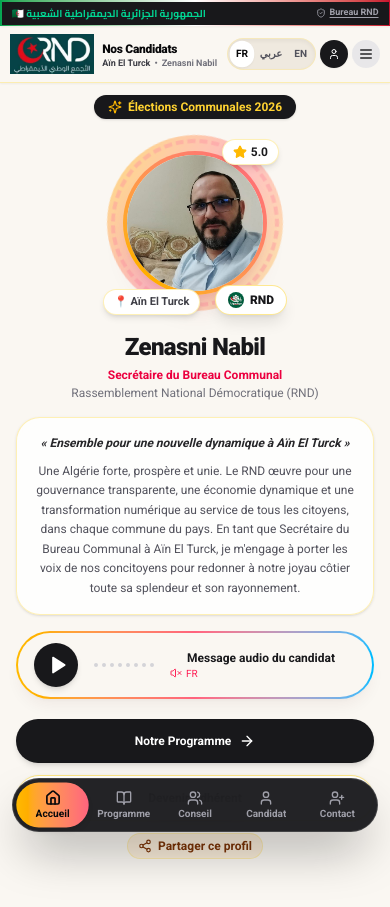
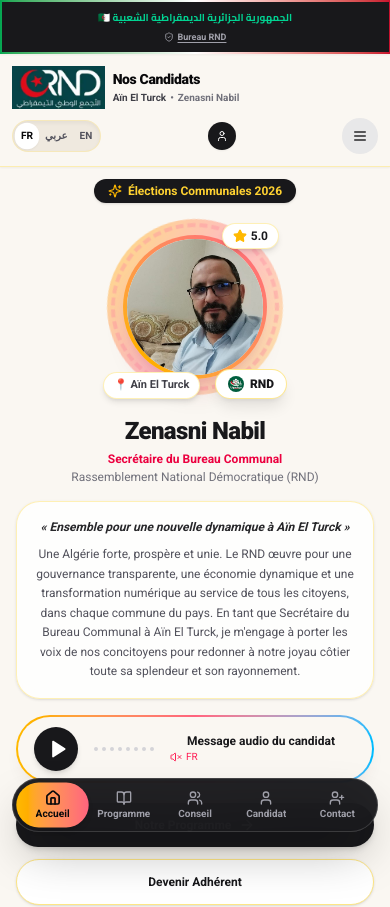
Before and after one commit to Connacri/rnd, a React (Vite) app: page / in a window 390 px wide. Shown: the top 907 px of the page. Built offline with nearby package versions, Linux system fonts and the light colour scheme.

Commit message:
fix(ui): make mobile navbar spacious and readable

```diff
--- a/src/components/Navbar.tsx
+++ b/src/components/Navbar.tsx
@@ -35,12 +35,12 @@ export const Navbar: React.FC<NavbarProps> = ({ onNavigate, currentPage }) => {
   };
 
   return (
-    <header className="sticky top-0 z-40 backdrop-blur-md bg-[#FAF7F2]/95 dark:bg-[#141312]/95 border-b border-amber-200/60 dark:border-zinc-800/70 shadow-xs transition-colors w-full overflow-hidden">
+    <header className="sticky top-0 z-40 backdrop-blur-md bg-[#FAF7F2]/95 dark:bg-[#141312]/95 border-b border-amber-200/60 dark:border-zinc-800/70 shadow-xs transition-colors w-full overflow-visible">
       {/* ================= OFFICIAL ALGERIAN RND PARTY TOP RIBBON ================= */}
       <div className="bg-gradient-to-r from-[#00A651] via-[#FFFFFF] to-[#C8102E] p-[1.5px] shadow-xs">
-        <div className="bg-[#18181B] text-white py-1 px-2.5 sm:px-4 text-[10px] sm:text-[11px] font-bold flex items-center justify-between gap-2 overflow-hidden">
-          <div className="flex items-center gap-1.5 sm:gap-2 truncate min-w-0">
-            <span className="font-arabic text-emerald-400 truncate flex-shrink">
+        <div className="bg-[#18181B] text-white py-2 sm:py-1 px-3 sm:px-4 text-[10px] sm:text-[11px] font-bold flex flex-col sm:flex-row items-center sm:justify-between gap-1.5 sm:gap-2">
+          <div className="flex flex-wrap items-center justify-center sm:justify-start gap-x-1.5 sm:gap-2 gap-y-0.5 min-w-0 text-center sm:text-left">
+            <span className="font-arabic text-emerald-400 whitespace-normal">
               🇩🇿 الجمهورية الجزائرية الديمقراطية الشعبية
             </span>
             <span className="hidden sm:inline text-zinc-500">•</span>
@@ -77,23 +77,23 @@ export const Navbar: React.FC<NavbarProps> = ({ onNavigate, currentPage }) => {
       </div>
 
       {/* ================= MAIN PARTY HEADER BAR ================= */}
-      <div className="max-w-6xl mx-auto px-2.5 sm:px-6 py-2 sm:py-2.5 flex items-center justify-between gap-1.5 sm:gap-4 w-full">
+      <div className="max-w-6xl mx-auto px-3 sm:px-6 py-3 sm:py-2.5 flex flex-col sm:flex-row sm:items-center sm:justify-between gap-2 sm:gap-4 w-full">
         {/* Official logo & title */}
         <button
           onClick={() => handleNavClick('home')}
-          className="flex items-center gap-2 sm:gap-3 text-left group transition-transform active:scale-95 min-w-0 flex-shrink cursor-pointer"
+          className="w-full sm:w-auto flex items-center gap-2 sm:gap-3 text-left group transition-transform active:scale-95 min-w-0 cursor-pointer"
         >
           {/* Official RND logo supplied for the campaign */}
           <img
             src={`${import.meta.env.BASE_URL}assets/images/rnd-logo-header.webp`}
             alt="RND — التجمع الوطني الديمقراطي"
-            className="h-10 sm:h-12 w-auto max-w-[132px] sm:max-w-[168px] object-contain flex-shrink-0 group-hover:scale-[1.02] transition-transform"
+            className="h-11 sm:h-12 w-auto max-w-[112px] sm:max-w-[168px] object-contain flex-shrink-0 group-hover:scale-[1.02] transition-transform"
             loading="eager"
           />
 
-          <div className="min-w-0 truncate">
-            <div className="flex items-center gap-1 sm:gap-1.5 truncate">
-              <span className="font-black text-xs sm:text-sm tracking-tight text-zinc-950 dark:text-zinc-50 font-sans truncate">
+          <div className="min-w-0 flex-1">
+            <div className="flex flex-wrap items-center gap-x-1 sm:gap-x-1.5 gap-y-0.5">
+              <span className="font-black text-sm sm:text-sm leading-tight tracking-tight text-zinc-950 dark:text-zinc-50 font-sans whitespace-normal">
                 Nos Candidats
               </span>
               <span className="hidden md:inline font-arabic font-extrabold text-[11px] sm:text-xs text-rose-600 dark:text-rose-400 truncate">
@@ -103,7 +103,7 @@ export const Navbar: React.FC<NavbarProps> = ({ onNavigate, currentPage }) => {
                 2026
               </span>
             </div>
-            <div className="flex items-center gap-1 text-[9px] sm:text-[11px] text-zinc-500 dark:text-zinc-400 font-semibold leading-none mt-0.5 truncate">
+            <div className="flex items-center gap-1 text-[10px] sm:text-[11px] text-zinc-500 dark:text-zinc-400 font-semibold leading-tight mt-1 flex-wrap">
               <span className="text-zinc-700 dark:text-zinc-300">Aïn El Turck</span>
               <span>•</span>
               <span className="truncate">Zenasni Nabil</span>
@@ -132,7 +132,7 @@ export const Navbar: React.FC<NavbarProps> = ({ onNavigate, currentPage }) => {
         </nav>
 
         {/* Right Actions: Lang Switcher & Auth */}
-        <div className="flex items-center gap-1 sm:gap-2 flex-shrink-0">
+        <div className="w-full sm:w-auto flex items-center justify-between sm:justify-end gap-2 flex-shrink-0">
           {/* Language Switcher Pills (Clean, compact, guaranteed responsive on all mobile widths) */}
           <div className="flex items-center bg-[#EFE9DF] dark:bg-zinc-800/80 p-0.5 rounded-full text-xs font-semibold shadow-inner border border-amber-200/40 dark:border-zinc-700/50">
             {languages.map((l) => (
@@ -189,7 +189,7 @@ export const Navbar: React.FC<NavbarProps> = ({ onNavigate, currentPage }) => {
           <button
             onClick={() => setMobileMenuOpen(!mobileMenuOpen)}
             aria-label="Menu"
-            className="lg:hidden w-7 h-7 sm:w-8 sm:h-8 rounded-full bg-zinc-200/80 dark:bg-zinc-800 flex items-center justify-center text-zinc-800 dark:text-zinc-200 hover:bg-zinc-300 transition cursor-pointer"
+            className="lg:hidden w-9 h-9 sm:w-8 sm:h-8 rounded-full bg-zinc-200/80 dark:bg-zinc-800 flex items-center justify-center text-zinc-800 dark:text-zinc-200 hover:bg-zinc-300 transition cursor-pointer"
           >
             {mobileMenuOpen ? <X className="w-4 h-4" /> : <Menu className="w-4 h-4" />}
           </button>
@@ -222,7 +222,7 @@ export const Navbar: React.FC<NavbarProps> = ({ onNavigate, currentPage }) => {
             </div>
           </div>
 
-          <div className="grid grid-cols-2 gap-2 pb-1">
+          <div className="grid grid-cols-1 min-[380px]:grid-cols-2 gap-2 pb-1">
             {navLinks.map((link) => {
               const Icon = link.icon;
               const isActive = currentPage === link.id;
```
